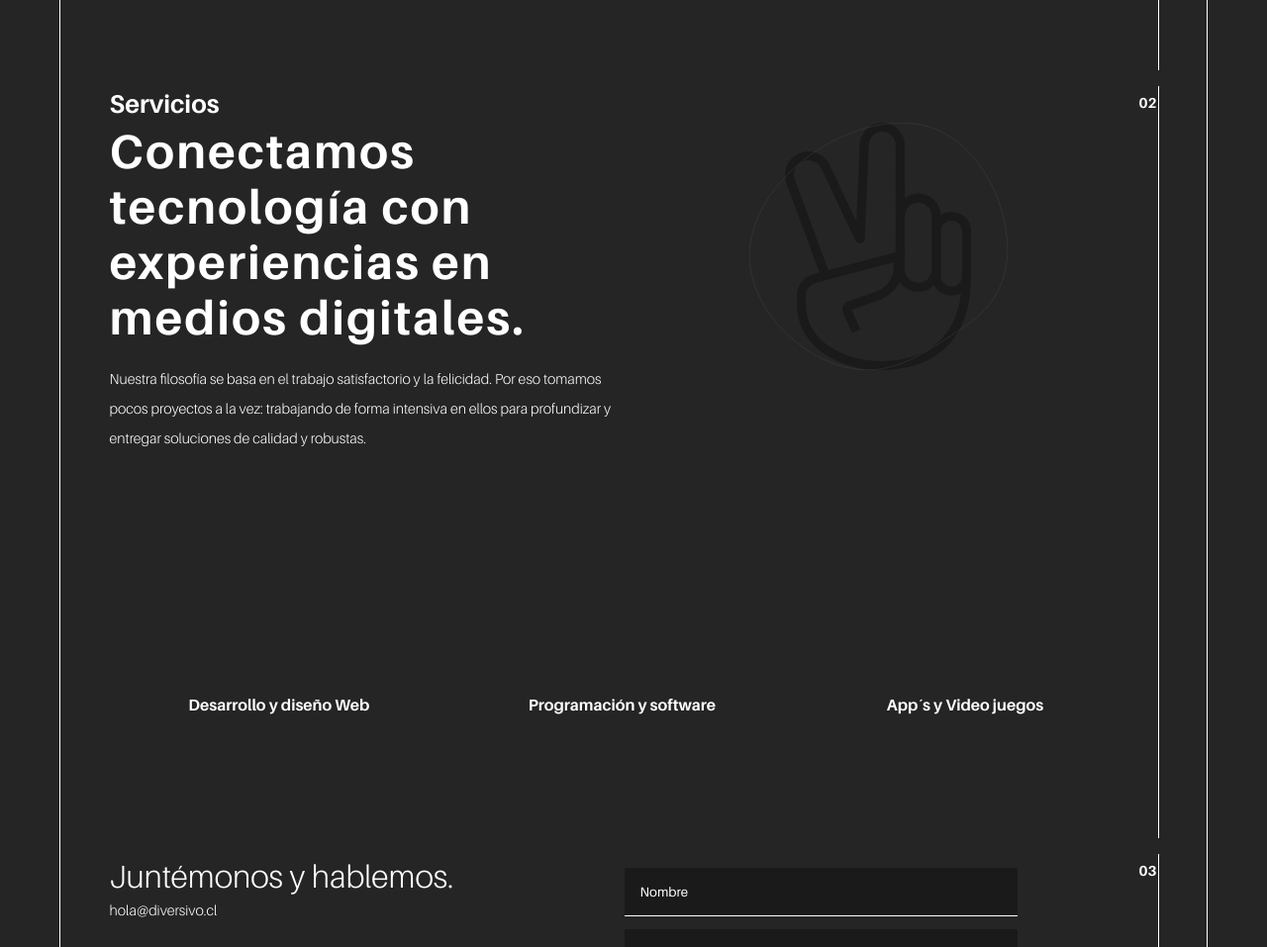
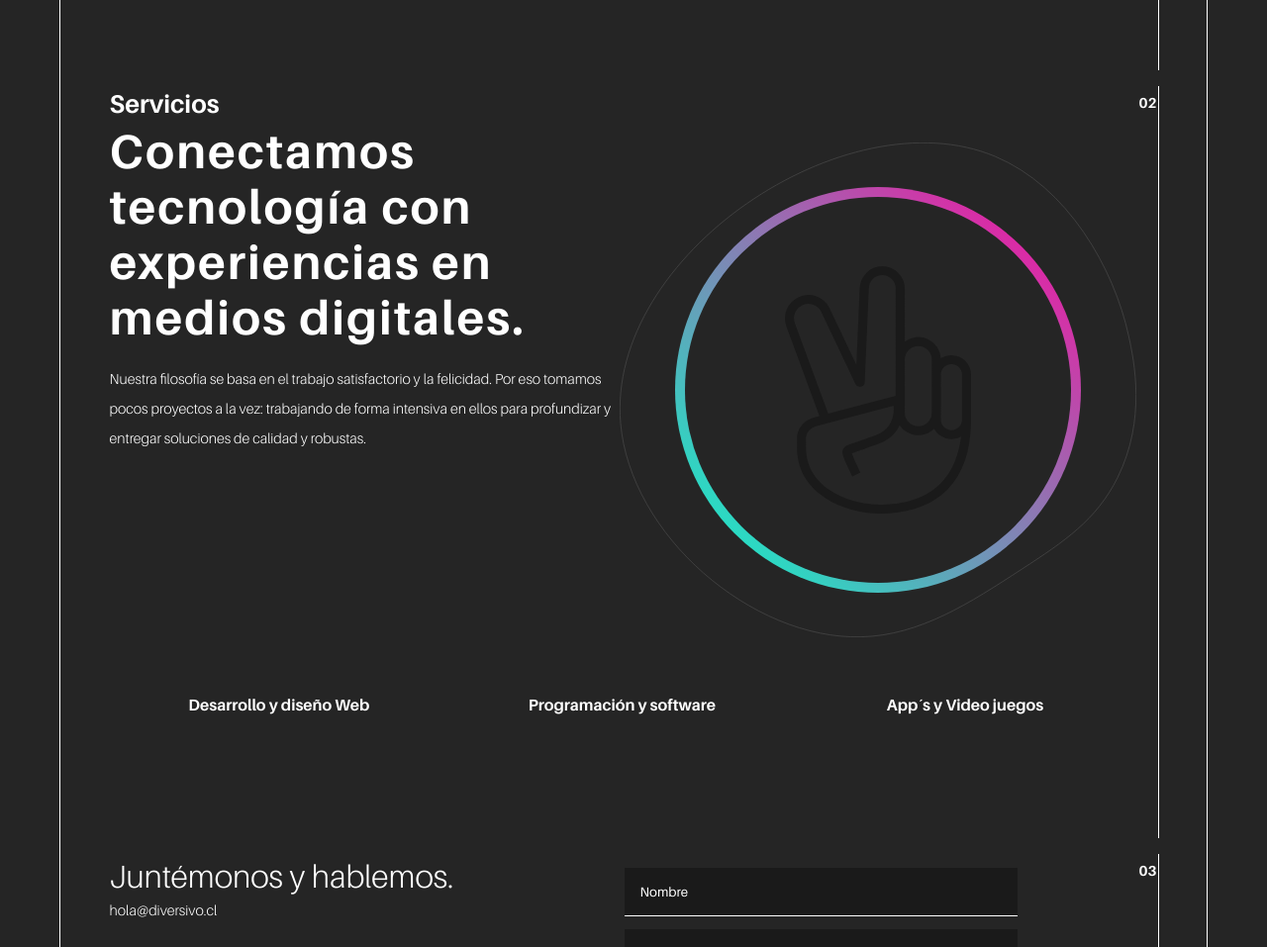
Before and after one commit to diversivo/landing, a website built with webpack: page client/public/index.html in a window 1280 px wide. Shown: the part 834-1791 px from the top of the page at 99% size. Built offline with nearby package versions, Linux system fonts and the light colour scheme.

Commit message:
se corrigen problemas con el z-index en servicios

```diff
--- a/client/src/js/index.js
+++ b/client/src/js/index.js
@@ -68,8 +68,8 @@ const servicePresentation =
             <p>Nuestra filosofía se basa en el trabajo satisfactorio y la felicidad. Por eso tomamos pocos proyectos a la vez: trabajando  de forma intensiva en ellos para profundizar y entregar  soluciones  de calidad y robustas.</p>
         </div>
         <div class="service__img">
-             <img src="${handIcon.src}" alt="hand icon">
-             <img src="${line.src}" alt="line">
+             <img class="hand-icon" src="${handIcon.src}" alt="hand icon">
+             <img class="line" src="${line.src}" alt="line">
              <div class="service-border-cicle">
                 <div class="service-fill-cicle"></div>
              </div>
--- a/client/src/sass/modules/grids/_services.scss
+++ b/client/src/sass/modules/grids/_services.scss
@@ -65,6 +65,7 @@
   transition: all .2s ease-in-out;
   height: 90px;
   top: 0;
+  z-index: 100;
   cursor: pointer;
   &:hover{
     top: -10px;
@@ -183,7 +184,7 @@
 
 .services-desc{
   display: flex;
-  align-content: center;
+  align-items: flex-start;
   justify-content: center;
   flex-wrap: nowrap;
 }
@@ -192,10 +193,41 @@
 }
 .service__img{
   display: flex;
-  align-content: center;
+  align-items: center;
   justify-content: center;
   width: 50%;
-  & img{
-    height: 250px;
-  }
 }
+
+.service-border-cicle{
+  position: absolute;
+  display: flex;
+  justify-content: center;
+  align-items: center;
+  $tamaño: 410px;
+  width: $tamaño;
+  height: $tamaño;
+  border-radius: 50%;
+  background: linear-gradient(
+                  45deg,
+                  #06ffc9,
+                  #ff06a0
+    )
+}
+
+.service-fill-cicle{
+  position: absolute;
+  $tamaño: 390px;
+  width: $tamaño;
+  height: $tamaño;
+  border-radius: 50%;
+  background-color: var(--black)
+}
+
+
+.hand-icon{
+  height: 250px;
+  z-index: 10;
+}
+.line{
+  height: 500px;
+}
```
